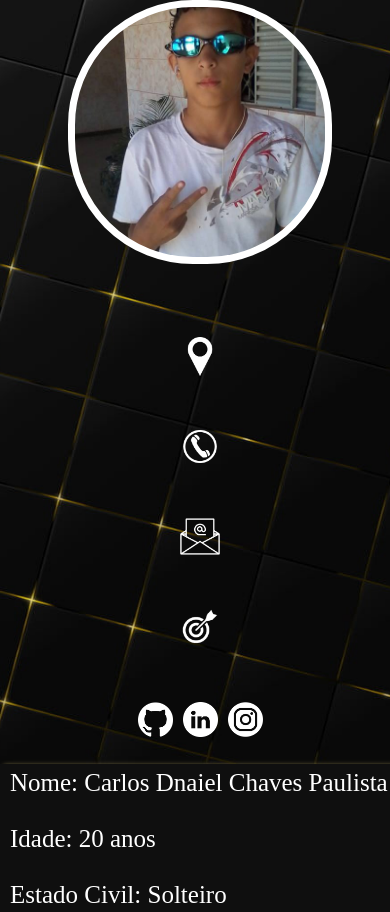
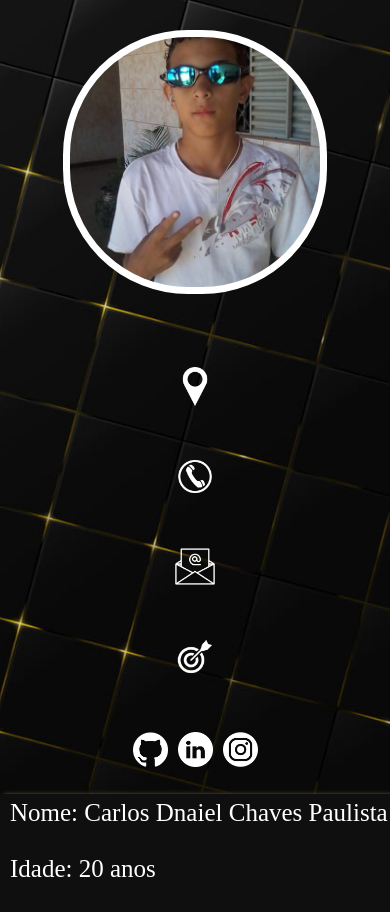
Before and after one commit to CarlosDanniel/curriculoonline, a plain HTML site: page index.html in a window 390 px wide. Shown: the top 912 px of the page. Drawn offline with Linux system fonts and the light colour scheme.

Commit message:
Atualização Responsiva (correção de erros)

```diff
--- a/css/style.css
+++ b/css/style.css
@@ -117,19 +117,19 @@ body {
 	display: flex;
 	align-items: center;
 }
-@media (max-width: 450px) {
+@media (max-width: 600px) {
 	body {
-		max-width: 400px;
+		max-width: 600px;
 	}
 	.pag {
 		flex-direction: column;
-		max-width: 400px;
+		max-width: 600px;
 	}
 	.left {
-		width: 400px;
+		width: 100%;
 	}
 	.right {
-		width: 400px;
+		width: 100%;
 	}
 	#corr {
 		flex-direction: column;
@@ -149,4 +149,7 @@ body {
 	.topo p {
 		margin-left: 10px;
 	}
+	.image {
+		margin-top: 30px;
+	}
 }
```
Also changed, not shown: 1 other file.
